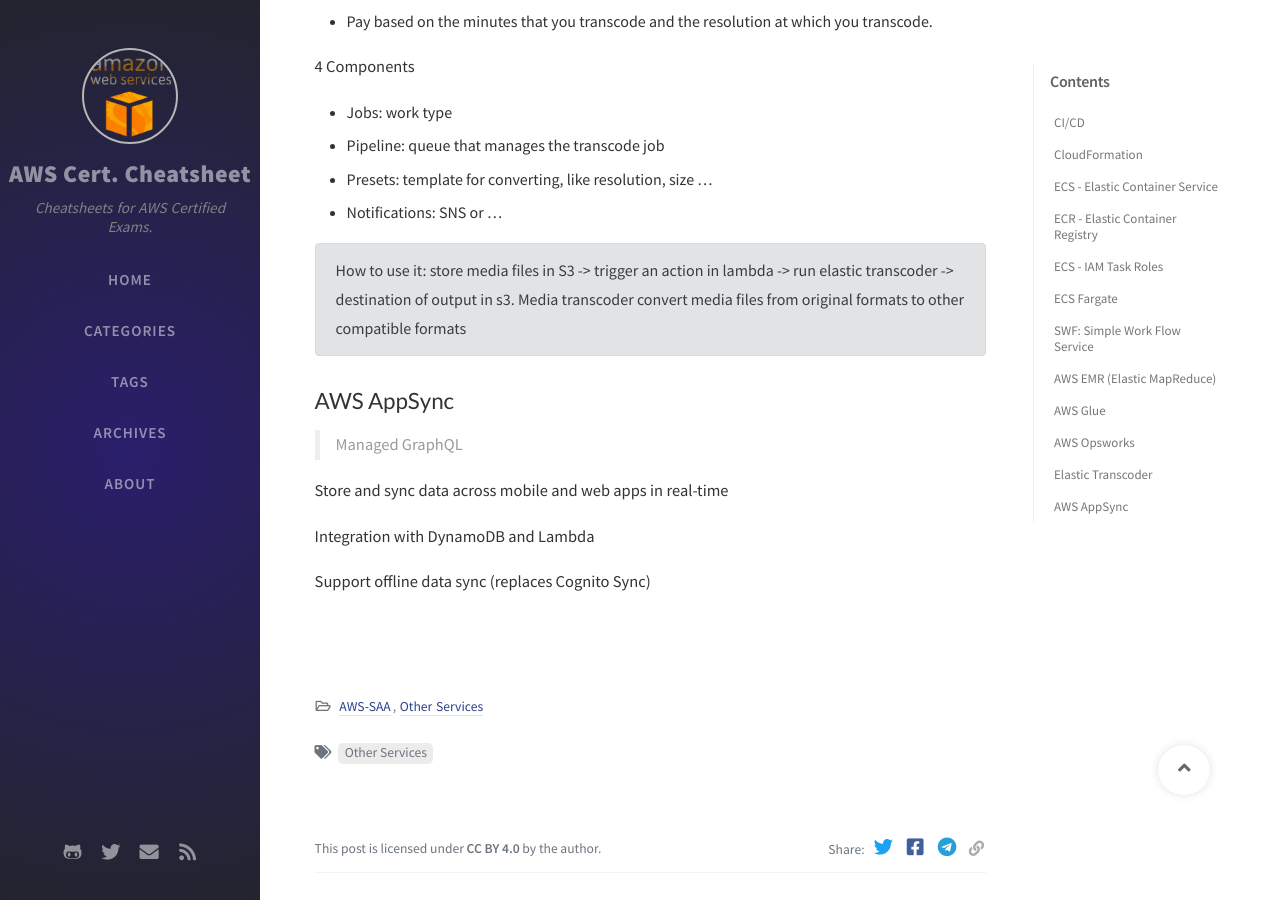
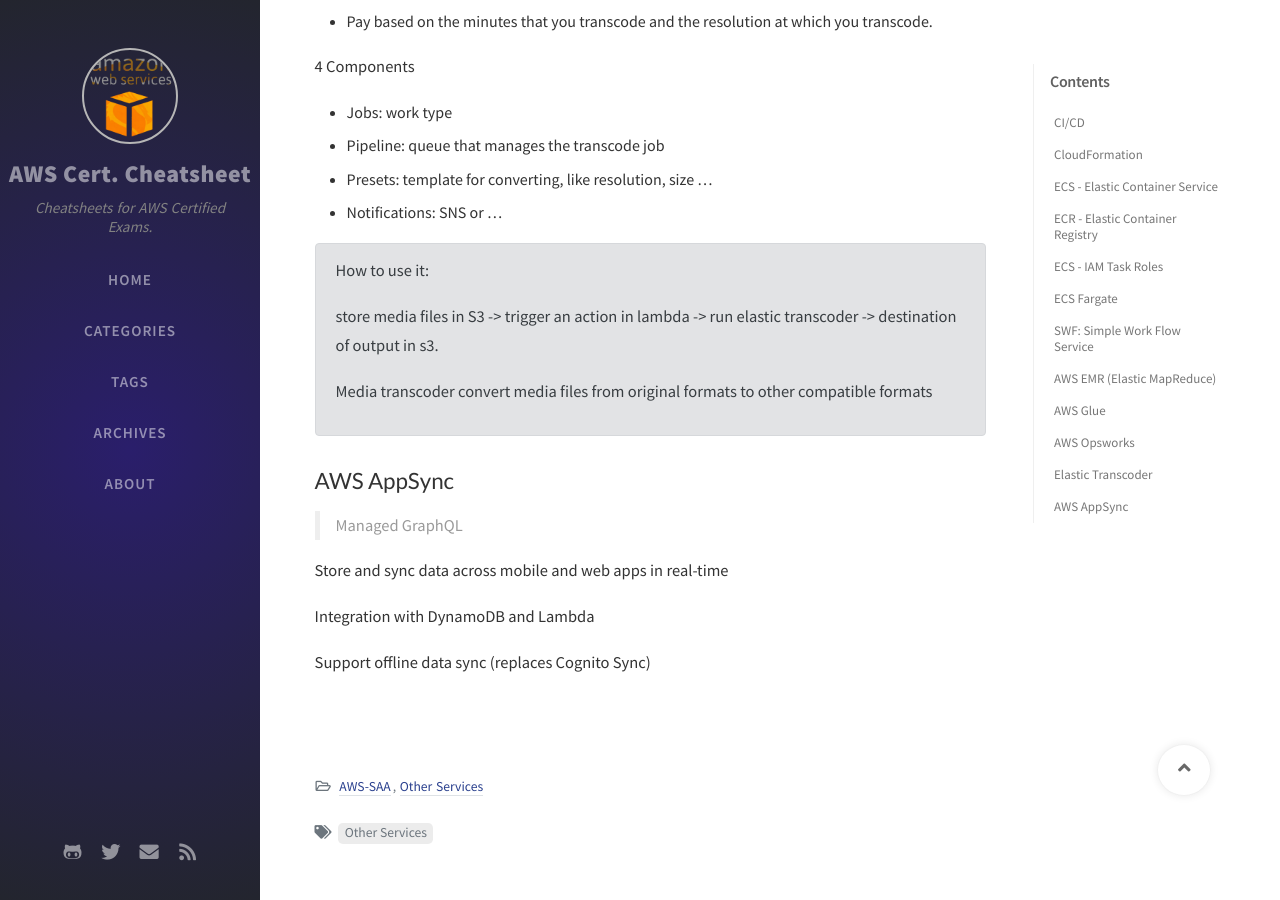
Before and after one commit to Zhenye-Na/aws-certs-cheatsheet, a Jekyll site: the page built from _posts/2020-12-05-other-services.md, in a window 1280 px wide and 900 px high, scrolled down 3655 px. Built offline with Jekyll 4.4.1, drawn with Linux system fonts in a browser that asks for light colours; nearby versions of some CDN libraries; comment, search, counter and statistics services are not loaded.

Commit message:
fixed typo

```diff
--- a/_posts/2020-12-05-other-services.md
+++ b/_posts/2020-12-05-other-services.md
@@ -144,13 +144,9 @@
 
 
 <div class="alert alert-secondary" role="alert">
-
-How to use it:
-
-store media files in S3 -> trigger an action in lambda -> run elastic transcoder -> destination of output in s3.
-
-Media transcoder convert media files from original formats to other compatible formats
-
+  <p>How to use it:</p>
+  <p>store media files in S3 -&gt; trigger an action in lambda -&gt; run elastic transcoder -&gt; destination of output in s3.</p>
+  <p>Media transcoder convert media files from original formats to other compatible formats</p>
 </div>
 
 
```
Also changed, not shown: _posts/2020-07-15-storage.md (+0 -2 lines), _posts/2020-07-29-database.md (+0 -3 lines), _posts/2020-08-13-route53.md (+0 -2 lines).
